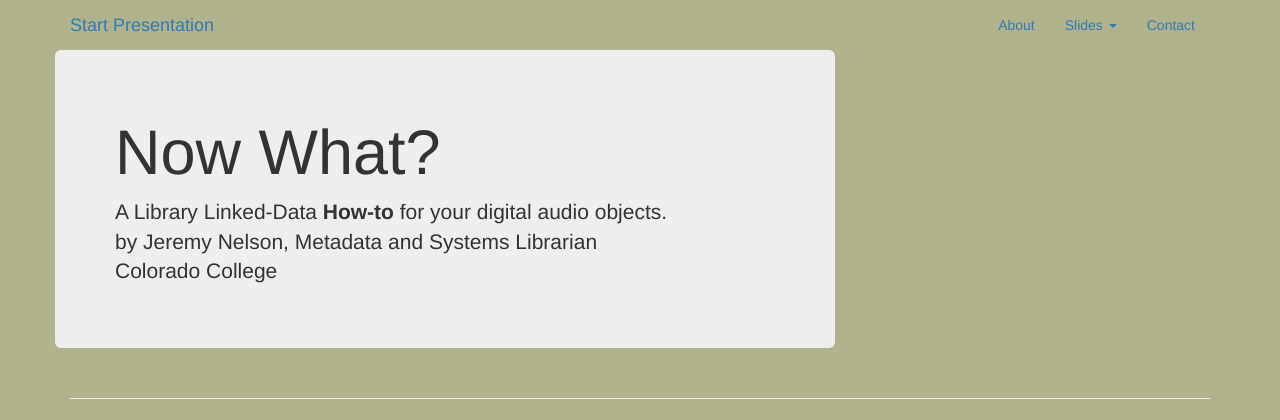
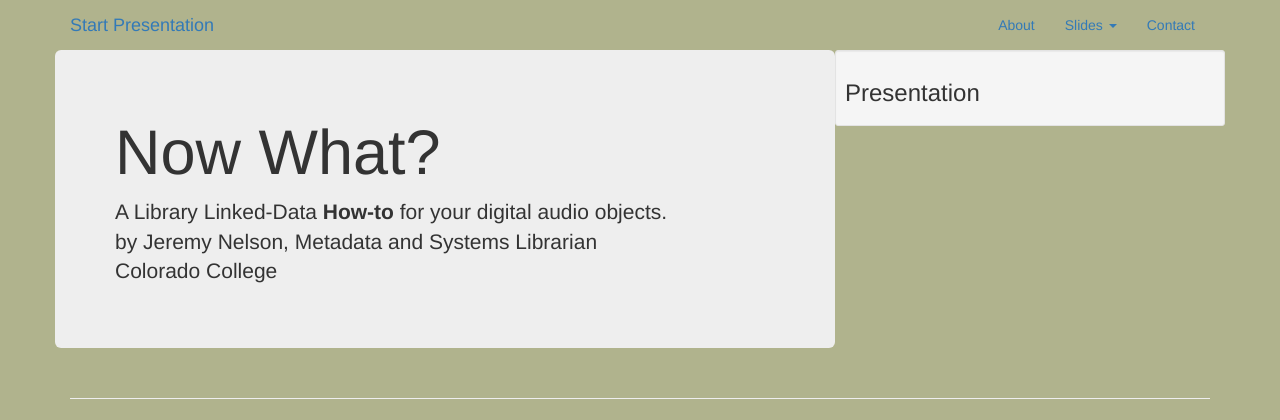
Before and after one commit to jermnelson/ccc-forum-2015, a Flask app: page / in a window 1280 px wide. Shown: the top 420 px of the page. Run offline with Flask 2, Linux system fonts and the light colour scheme; some libraries are stand-ins or nearby versions.

Commit message:
Added README

```diff
--- a/templates/base.html
+++ b/templates/base.html
@@ -30,6 +30,9 @@
                          Colorado College</p>
       </p>
       </section>
+      <article class="col-md-4 well well-sm">
+       <h3>Presentation
+      </article>
     </div>
     <hr>
     {% include 'slides/lld-intro.html' %}
```
Also changed, not shown: README.md.
